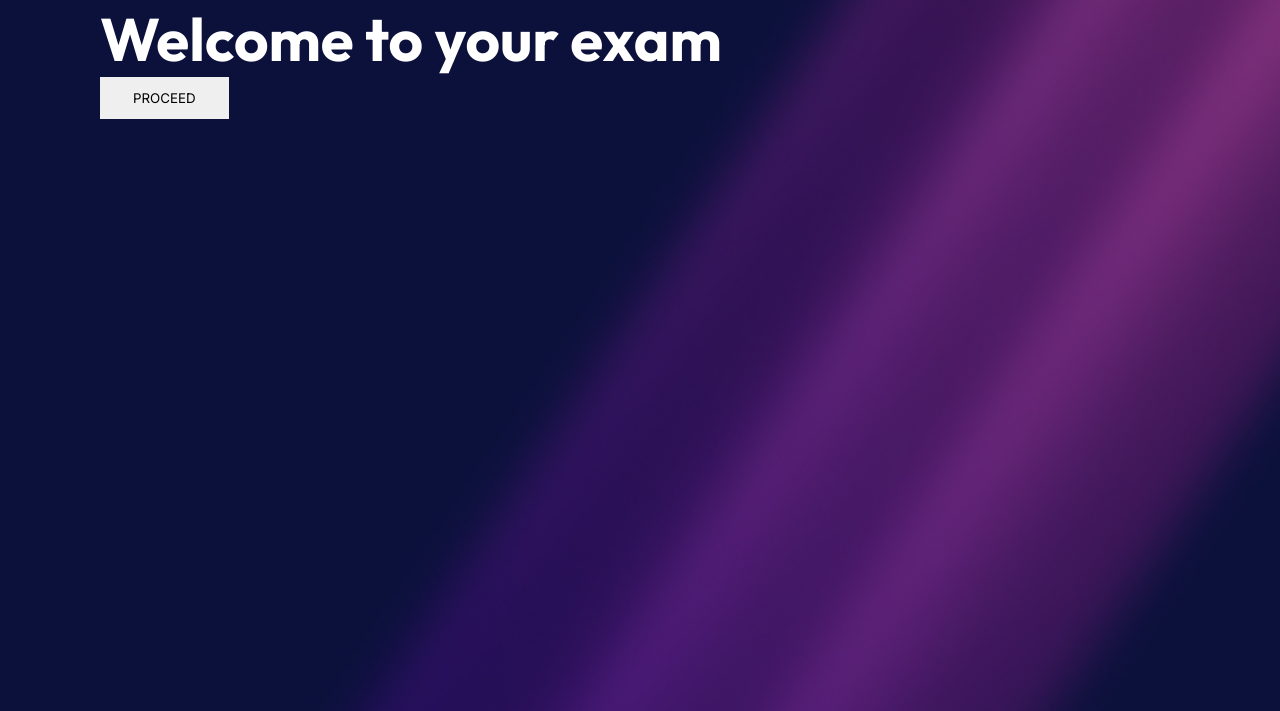
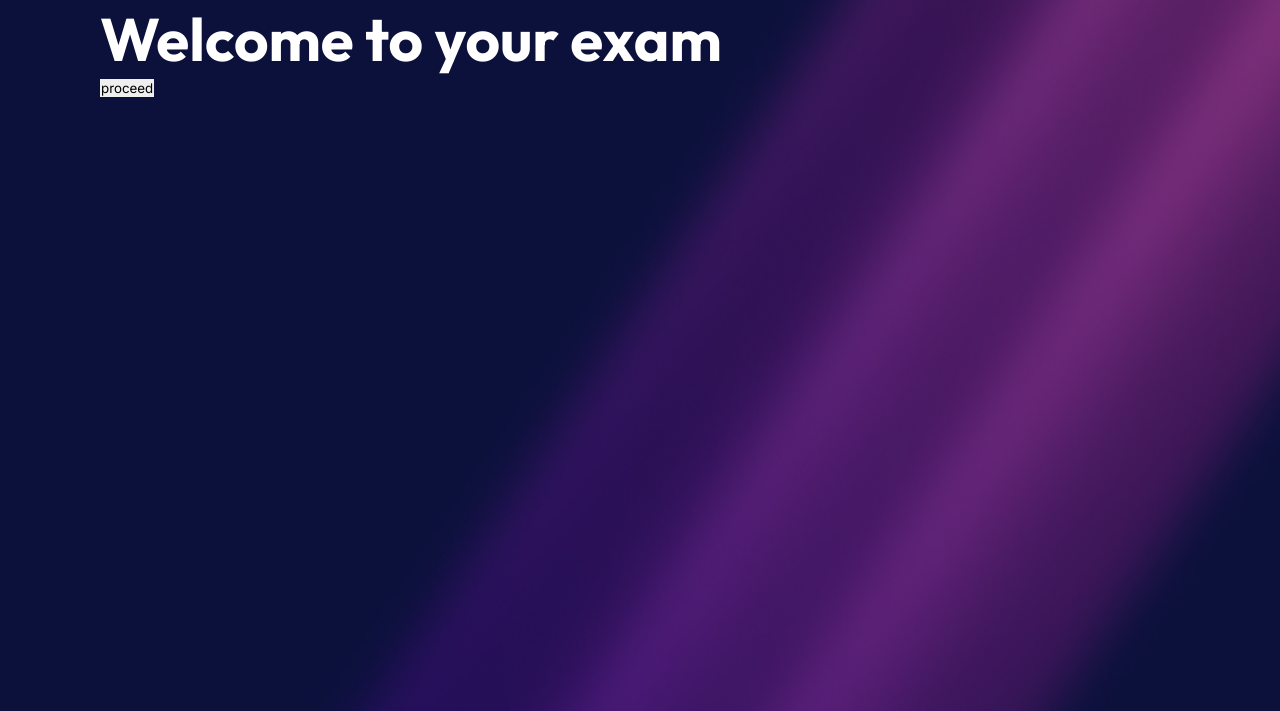
Before and after one commit to danilofumuso/Week1-Project, a plain HTML site: page index.html in a window 1280 px wide. Shown: the part 89-800 px from the top of the page. Drawn offline with Linux system fonts and the light colour scheme.

Commit message:
update style.css

```diff
--- a/assets/style.css
+++ b/assets/style.css
@@ -42,8 +42,5 @@ body div img {
 
 button {
   font-family: inherit;
-  text-transform: uppercase;
-  padding-inline: 32px;
-  padding-block: 12px;
   border: 1px solid transparent;
 }
```
